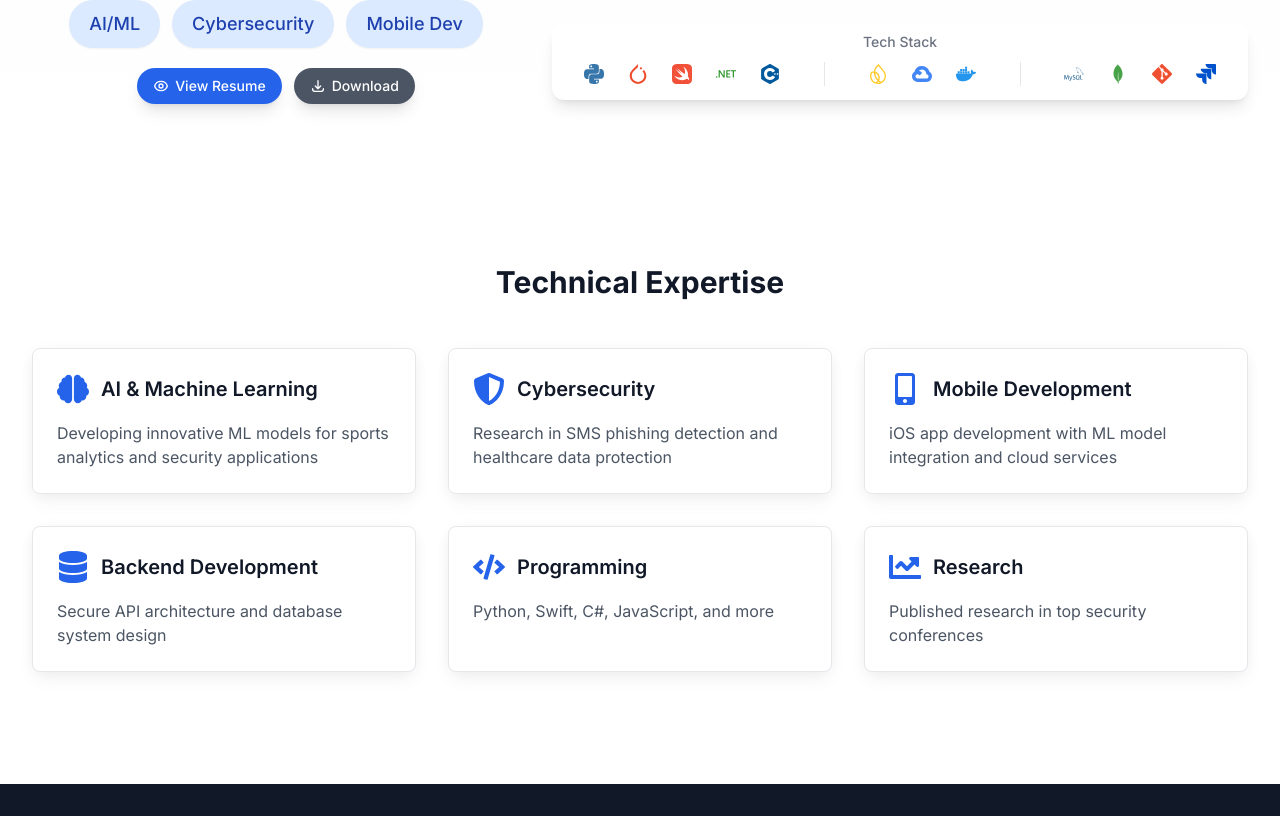
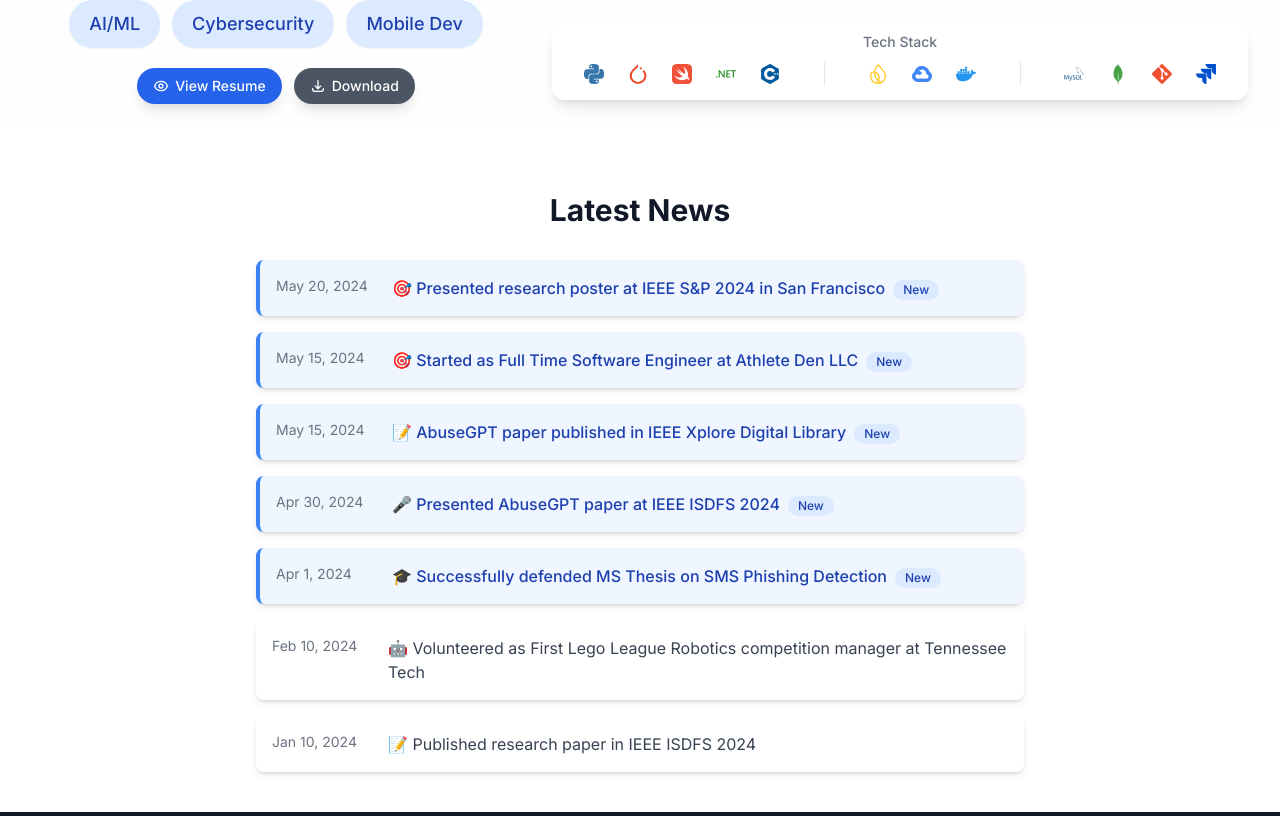
Before and after one commit to ashfakshibli/personal-website, a Next.js app: page / in a window 1280 px wide. Shown: the part 524-1340 px from the top of the page. Built offline with nearby package versions, Linux system fonts and the light colour scheme.

Commit message:
Added latest news in homepage Why: Show updated news from profile How:  Added new section and design Tags: Backend Resolve #NA Developer: ashfakshibli

```diff
--- a/src/app/page.tsx
+++ b/src/app/page.tsx
@@ -1,6 +1,7 @@
+// src/app/page.tsx
 // src/app/page.tsx
 import HeroSection from '@/components/home/HeroSection';
-import Highlights from '@/components/home/Highlights';
+import LatestNews from '@/components/home/LatestNews';
 
 export default function HomePage() {
   return (
@@ -12,10 +13,10 @@ export default function HomePage() {
         </div>
       </section>
 
-      {/* Technical Expertise Section */}
-      <section className="bg-white dark:bg-gray-900 py-16">
+      {/* Latest News Section */}
+      <section className="bg-white dark:bg-gray-900 py-4">
         <div className="max-w-7xl mx-auto px-4 sm:px-6 lg:px-8">
-          <Highlights />
+          <LatestNews />
         </div>
       </section>
     </div>
--- /dev/null
+++ b/src/components/home/LatestNews.tsx
@@ -0,0 +1,112 @@
+'use client';
+
+import React from 'react';
+import { motion } from 'framer-motion';
+
+// News item type definition
+interface NewsItem {
+  date: Date;
+  content: string;
+  isHighlight?: boolean;
+}
+
+const unsortedNewsItems: NewsItem[] = [
+  {
+    date: new Date('2024-05-15'),
+    content: '🎯 Started as Full Time Software Engineer at Athlete Den LLC',
+    isHighlight: true
+  },
+  {
+    date: new Date('2024-05-15'),
+    content: '📝 AbuseGPT paper published in IEEE Xplore Digital Library',
+    isHighlight: true
+  },
+  {
+    date: new Date('2024-05-20'),
+    content: '🎯 Presented research poster at IEEE S&P 2024 in San Francisco',
+    isHighlight: true
+  },
+  {
+    date: new Date('2024-04-30'),
+    content: '🎤 Presented AbuseGPT paper at IEEE ISDFS 2024',
+    isHighlight: true
+  },
+  {
+    date: new Date('2024-04-01'),
+    content: '🎓 Successfully defended MS Thesis on SMS Phishing Detection',
+    isHighlight: true
+  },
+  {
+    date: new Date('2024-02-10'),
+    content: '🤖 Volunteered as First Lego League Robotics competition manager at Tennessee Tech',
+  },
+  {
+    date: new Date('2024-01-10'),
+    content: '📝 Published research paper in IEEE ISDFS 2024',
+  }
+];
+
+export default function LatestNews() {
+  const threeMonthsAgo = new Date();
+  threeMonthsAgo.setMonth(threeMonthsAgo.getMonth() - 3);
+
+  const isRecent = (date: Date) => date >= threeMonthsAgo;
+
+  return (
+    <div className="py-6">
+      <motion.h2
+        initial={{ opacity: 0, y: 20 }}
+        whileInView={{ opacity: 1, y: 0 }}
+        viewport={{ once: true }}
+        className="text-3xl font-bold text-center mb-8 text-gray-900 dark:text-white"
+      >
+        Latest News
+      </motion.h2>
+
+      <div className="max-w-3xl mx-auto space-y-4">
+        {[...unsortedNewsItems]
+          .sort((a, b) => b.date.getTime() - a.date.getTime())
+          .map((item, index) => (
+          <motion.div
+            key={index}
+            initial={{ opacity: 0, x: -20 }}
+            whileInView={{ opacity: 1, x: 0 }}
+            viewport={{ once: true }}
+            transition={{ delay: index * 0.1 }}
+            className={`
+              p-4 rounded-lg shadow-md transition-all duration-300
+              ${item.isHighlight || isRecent(item.date)
+                ? 'bg-blue-50 dark:bg-blue-900/30 border-l-4 border-blue-500'
+                : 'bg-white dark:bg-gray-800'}
+              ${isRecent(item.date) ? 'transform hover:scale-102' : 'hover:bg-gray-50 dark:hover:bg-gray-700'}
+            `}
+          >
+            <div className="flex items-start gap-4">
+              <div className="min-w-[100px] text-sm text-gray-500 dark:text-gray-400">
+                {item.date.toLocaleDateString('en-US', {
+                  month: 'short',
+                  day: 'numeric',
+                  year: 'numeric'
+                })}
+              </div>
+              <div className="flex-1">
+                <p className={`
+                  ${item.isHighlight || isRecent(item.date)
+                    ? 'text-blue-800 dark:text-blue-200 font-medium'
+                    : 'text-gray-700 dark:text-gray-300'}
+                `}>
+                  {item.content}
+                  {(item.isHighlight || isRecent(item.date)) && (
+                    <span className="ml-2 inline-flex items-center px-2.5 py-0.5 rounded-full text-xs font-medium bg-blue-100 dark:bg-blue-800 text-blue-800 dark:text-blue-200">
+                      New
+                    </span>
+                  )}
+                </p>
+              </div>
+            </div>
+          </motion.div>
+        ))}
+      </div>
+    </div>
+  );
+}
```
